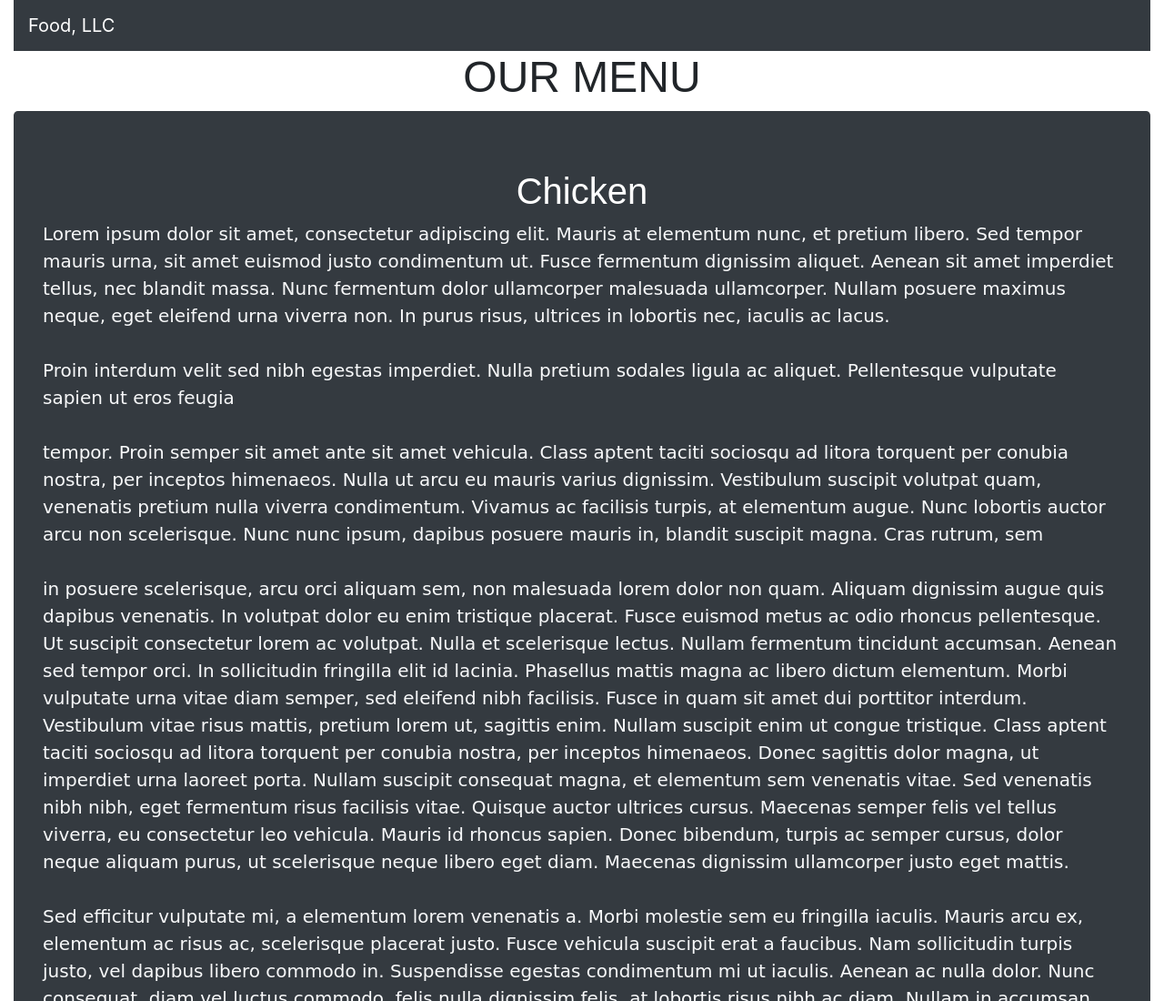
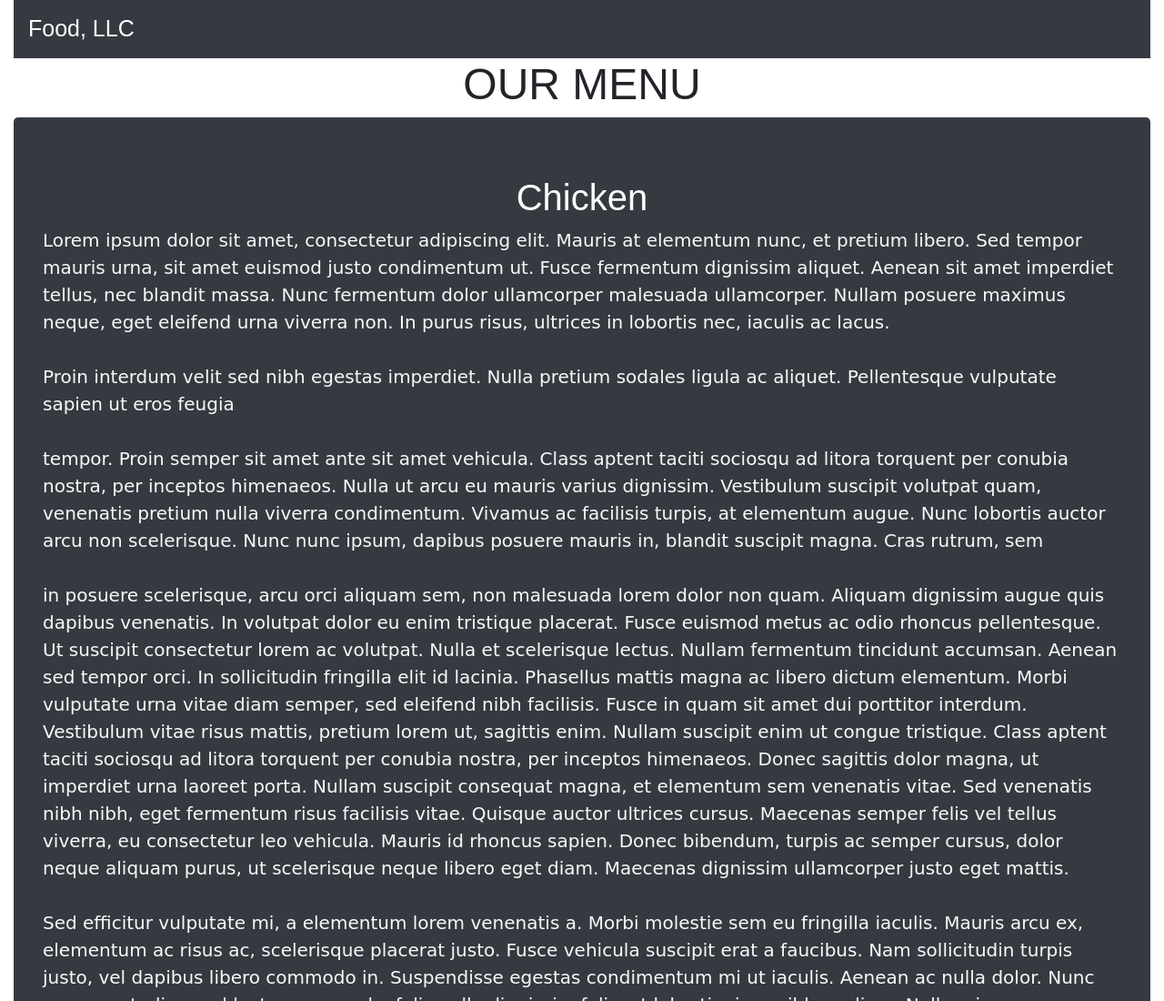
Before and after one commit to yoonus47/Module-3, a plain HTML site: page index.html in a window 1280 px wide. Shown: the top 1100 px of the page at 91% size. Drawn offline with nearby package versions, Linux system fonts and the light colour scheme.

Commit message:
Update mondaystyle.css

```diff
--- a/css/mondaystyle.css
+++ b/css/mondaystyle.css
@@ -12,7 +12,7 @@
 	font-family: cursive;
 }
 
-.navbar-text
+.navbar-brand
 {
 	font-family: fantasy;
 	color: white !important;
```
